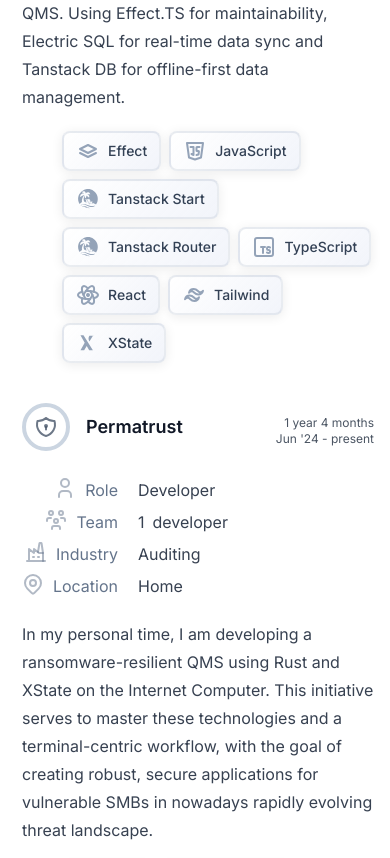
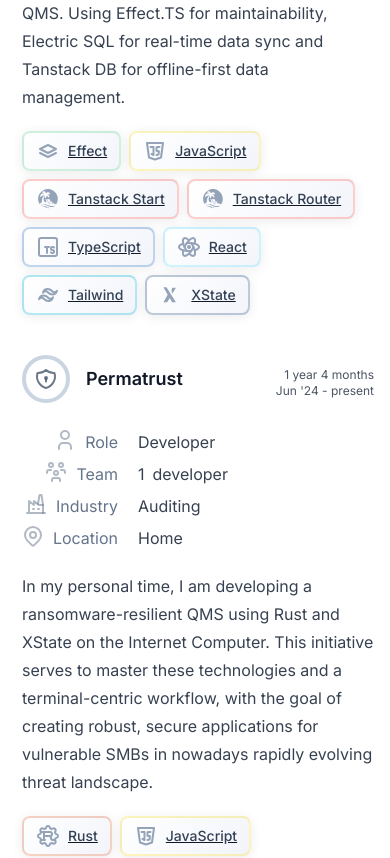
Before and after one commit to danielterwiel/terwiel.io, a Next.js app: page / in a window 390 px wide. Shown: the part 940-1798 px from the top of the page. Built offline with nearby package versions, Linux system fonts and the light colour scheme.

Commit message:
fix: badge

```diff
--- a/src/components/badge.tsx
+++ b/src/components/badge.tsx
@@ -1,8 +1,7 @@
 "use client";
 
 import { clsx } from "clsx";
-
-import React from "react";
+import Link from "next/link";
 
 import { Icon } from "~/components/icon";
 import {
@@ -14,34 +13,13 @@
 export type BadgeProps = {
   icon: string;
   name: string;
-  colored?: boolean;
-  className?: string;
-  onHoverChange?: (isHovered: boolean) => void;
-  onClick?: () => void;
 };
 
-export const Badge = ({
-  icon,
-  name,
-  colored = false,
-  className,
-  onHoverChange,
-  onClick,
-}: BadgeProps) => {
-  const [isHovered, setIsHovered] = React.useState(false);
+export const Badge = ({ icon, name }: BadgeProps) => {
   const validatedIcon = validateIconName(icon);
   const IconComponent = Icon[icon as keyof typeof Icon];
-  const hexColor = validatedIcon && colored ? getIconHexColor(icon) : "#94A3B8";
-
-  const handleMouseEnter = () => {
-    setIsHovered(true);
-    onHoverChange?.(true);
-  };
-
-  const handleMouseLeave = () => {
-    setIsHovered(false);
-    onHoverChange?.(false);
-  };
+  const colored = validatedIcon !== undefined;
+  const hexColor = colored ? getIconHexColor(icon) : "#94A3B8";
 
   // Convert hex to RGB for dynamic coloring
   const hexToRgb = (hex: string) => {
@@ -58,62 +36,62 @@
   const rgb = hexToRgb(hexColor);
   const rgbString = `${rgb.r}, ${rgb.g}, ${rgb.b}`;
 
+  // Generate href with search parameter
+  const href = `/?search=${encodeURIComponent(name)}`;
+
   const magneticClasses = getMagneticClasses(undefined, {
     component: "button",
     shape: "rounded-lg",
     className: clsx(
       "inline-flex items-center gap-2 transition-all duration-300 ease-out",
-      "select-none cursor-pointer px-3 py-2 h-10",
-      className
+      "select-none cursor-pointer px-3 py-2 h-10"
     ),
   });
 
   const iconClasses = clsx(
-    "flex-shrink-0 transform-gpu transition-all duration-300 ease-out w-6 h-6"
+    "flex-shrink-0 w-6 h-6 text-slate-400 transition-colors duration-300 ease-out",
+    colored && "group-hover:[color:var(--badge-color)]"
   );
 
   const textClasses = clsx(
-    "text-sm font-medium text-slate-700 whitespace-nowrap transition-all duration-300 ease-out"
+    "text-sm font-medium text-slate-700 whitespace-nowrap",
+    "transition-all duration-300 ease-out",
+    "group-hover:underline group-hover:[text-decoration-color:var(--badge-color)]",
+    !colored && "group-hover:[text-decoration-color:#94A3B8]"
   );
 
-  // Dynamic border color based on icon color (only when colored)
-  const borderColor = colored
-    ? `rgba(${rgbString}, 0.3)`
-    : "rgba(148, 163, 184, 0.2)";
-  const borderColorHover = colored
-    ? `rgba(${rgbString}, 0.6)`
-    : "rgba(148, 163, 184, 0.4)";
-
+  // Set CSS custom properties for dynamic theming
   const style: React.CSSProperties = {
-    border: `2px solid ${isHovered ? borderColorHover : borderColor}`,
-    transition: "all 0.3s cubic-bezier(0.4, 0, 0.2, 1)",
-  };
+    "--badge-color": hexColor,
+    "--badge-rgb": rgbString,
+  } as React.CSSProperties;
 
   if (!IconComponent) {
     return null;
   }
 
   return (
-    <button
-      className={magneticClasses}
+    <Link
+      href={href}
+      replace
+      className={clsx(
+        magneticClasses,
+        "group border-2 transition-all duration-300",
+        colored
+          ? "[border-color:rgba(var(--badge-rgb),0.3)] hover:[border-color:rgba(var(--badge-rgb),0.6)]"
+          : "border-slate-400/20 hover:border-slate-400/40"
+      )}
       style={style}
-      onMouseEnter={handleMouseEnter}
-      onMouseLeave={handleMouseLeave}
-      onClick={onClick}
-      type="button"
-      aria-label={name}
+      aria-label={`Filter by ${name}`}
     >
       <IconComponent
         className={iconClasses}
-        style={{
-          color: colored && isHovered ? hexColor : "#94A3B8",
-        }}
         aria-hidden="true"
         width={24}
         height={24}
         focusable="false"
       />
       <span className={textClasses}>{name}</span>
-    </button>
+    </Link>
   );
 };
--- a/src/components/experience.tsx
+++ b/src/components/experience.tsx
@@ -10,7 +10,7 @@
 import { Ring } from "~/components/ring";
 import { PROJECTS, type Project } from "~/data/projects";
 import { calculateProjectDuration } from "~/utils/calculate-experience";
-import { ProjectStack, type StackItem } from "./project-stack";
+import { ProjectStack } from "./project-stack";
 import { SearchSummary } from "./search";
 
 const Project = ({
@@ -25,11 +25,11 @@
   const isPresent = project.dateTo === "present";
   const dateFrom = parseISO(project.dateFrom);
   const dateTo = parseISO(
-    isPresent ? new Date().toISOString() : project.dateTo,
+    isPresent ? new Date().toISOString() : project.dateTo
   );
   const { duration } = calculateProjectDuration(
     project.dateFrom,
-    project.dateTo,
+    project.dateTo
   );
   const from = format(dateFrom, "MMM yy");
   const to = format(dateTo, "MMM yy");
@@ -114,7 +114,7 @@
               <p className="md:pl-10">
                 <HighlightedText>{project.description}</HighlightedText>
               </p>
-              <div className="pl-10">
+              <div className="md:pl-10">
                 <ProjectStack items={project.stack} />
               </div>
             </div>
@@ -135,12 +135,12 @@
   return projects.filter((project) => {
     const { stack, ...rest } = project;
     const stackMatches = stack.filter((item) =>
-      item.name.toLowerCase().includes(query.toLowerCase()),
+      item.name.toLowerCase().includes(query.toLowerCase())
     );
     const restMatches = Object.entries(rest).filter(
       ([key, value]) =>
         value.toString().toLowerCase().includes(query.toLowerCase()) &&
-        !PROJECT_KEY_DISALLOWED.includes(key),
+        !PROJECT_KEY_DISALLOWED.includes(key)
     );
     return stackMatches.length > 0 || restMatches.length > 0;
   });
@@ -188,39 +188,10 @@
   );
 };
 
-const conferences: StackItem[] = [
-  {
-    name: "Performance.now()",
-    icon: "BrandSpeedtest",
-    url: "https://perfnow.nl/",
-  },
-  {
-    name: "React Summit",
-    icon: "BrandReact",
-    url: "https://reactsummit.com/",
-  },
-  {
-    name: "VueJS Amsterdam",
-    icon: "BrandVue",
-    url: "https://vuejs.amsterdam/",
-  },
-];
-
-const Conferences = () => {
-  const conferencesId = useId();
-  return (
-    <>
-      <h2 id={conferencesId}>Conferences</h2>
-      <ProjectStack items={conferences} />
-    </>
-  );
-};
-
 export default function Experience() {
   return (
     <article className="break-inside-avoid">
       <Projects />
-      <Conferences />
     </article>
   );
 }
--- a/src/components/project-stack.tsx
+++ b/src/components/project-stack.tsx
@@ -1,8 +1,6 @@
 "use client";
 
 import { clsx } from "clsx";
-
-import React from "react";
 
 import { Badge } from "~/components/badge";
 
@@ -15,34 +13,9 @@
 type ProjectStackProps = {
   items: StackItem[];
   className?: string;
-  colored?: boolean;
 };
 
-export const ProjectStack = ({
-  items,
-  className,
-  colored = true,
-}: ProjectStackProps) => {
-  const [isExpanded, setIsExpanded] = React.useState(false);
-  const [hoveredIndex, setHoveredIndex] = React.useState<number | null>(null);
-
-  const handleItemClick = (index: number) => {
-    // If clicking the same item twice, collapse all
-    if (isExpanded && hoveredIndex === index) {
-      setIsExpanded(false);
-      setHoveredIndex(null);
-    } else {
-      setIsExpanded(true);
-      setHoveredIndex(index);
-    }
-  };
-
-  const handleItemHover = (index: number | null) => {
-    if (!isExpanded) {
-      setHoveredIndex(index);
-    }
-  };
-
+export const ProjectStack = ({ items, className }: ProjectStackProps) => {
   return (
     <div className={clsx("flex flex-wrap items-center gap-2", className)}>
       {items.map((item, index) => (
@@ -50,18 +23,6 @@
           key={`${item.name}-${index}`}
           icon={item.icon}
           name={item.name}
-          colored={colored && hoveredIndex === index} // Only apply color on hover if colored is true
-          onHoverChange={(isHovered) => {
-            if (isHovered) {
-              handleItemHover(index);
-            } else {
-              // Only clear hover if we're hovering this specific item
-              if (hoveredIndex === index && !isExpanded) {
-                handleItemHover(null);
-              }
-            }
-          }}
-          onClick={() => handleItemClick(index)}
         />
       ))}
     </div>
```
